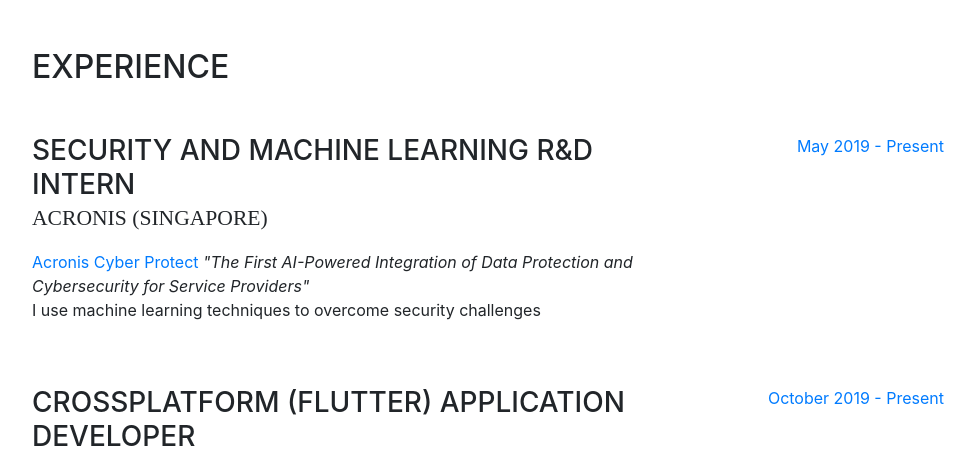
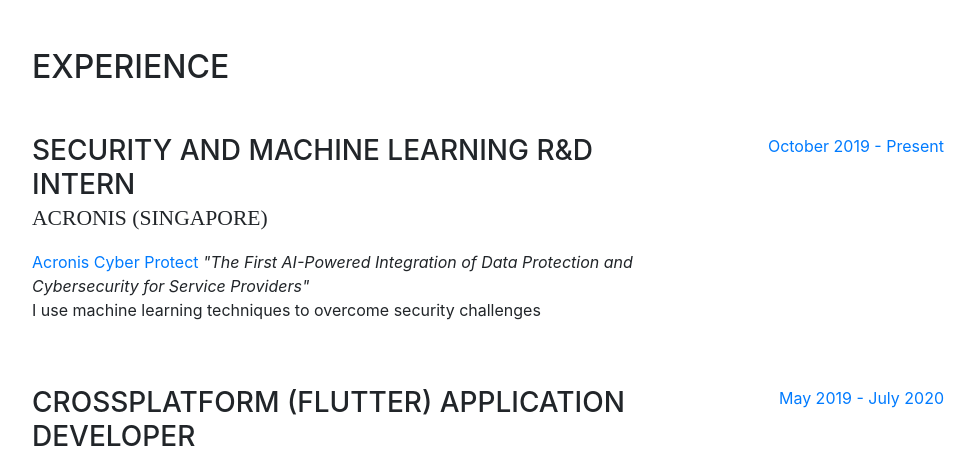
Before and after one commit to guediagael/guediagael.github.io, a website with bundled scripts: page index.html in a window 1280 px wide. Shown: the part 800-1258 px from the top of the page, without its empty margins (288-1263 px from the left). Built offline with nearby package versions, Linux system fonts and the light colour scheme; a web font is replaced by a local one.

Commit message:
correction

```diff
--- a/index.html
+++ b/index.html
@@ -128,7 +128,7 @@
                 I use machine learning techniques to overcome security challenges</p>
             </div>
             <div class="resume-date text-md-right">
-              <span class="text-primary">May 2019 - Present</span>
+              <span class="text-primary">October 2019 - Present</span>
             </div>
           </div>
 
@@ -142,7 +142,7 @@
                 We use the Bloc architecture which allows us to have more effective control over the "state management" of the application.</p>
             </div>
             <div class="resume-date text-md-right">
-              <span class="text-primary">October 2019 - Present</span>
+              <span class="text-primary">May 2019 - July 2020</span>
             </div>
           </div>
 
```
